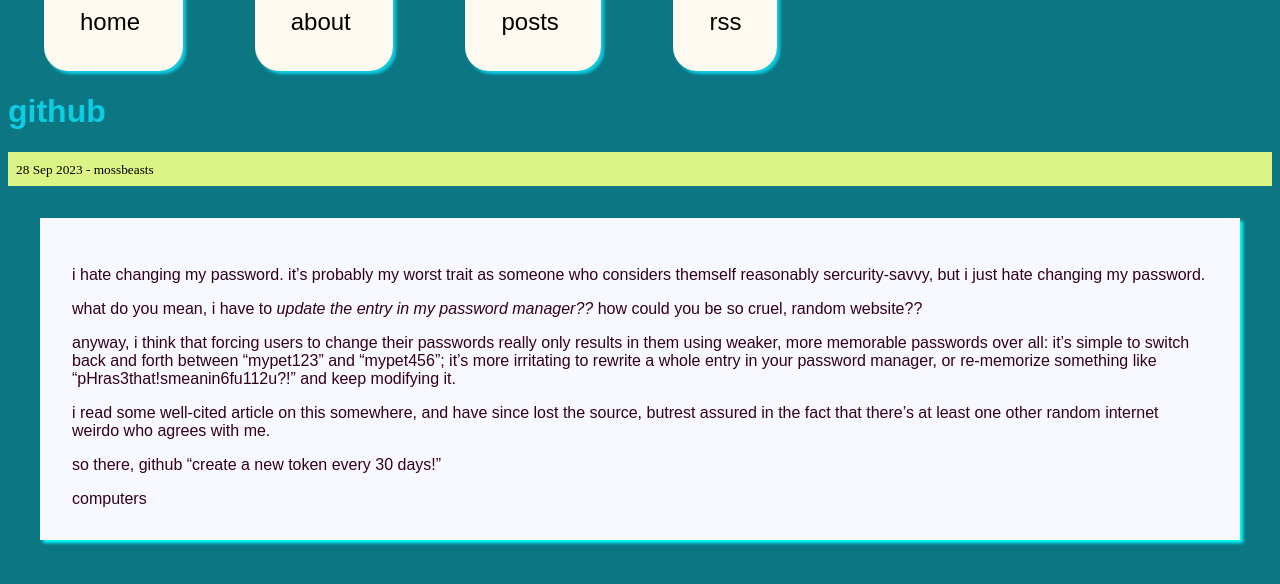
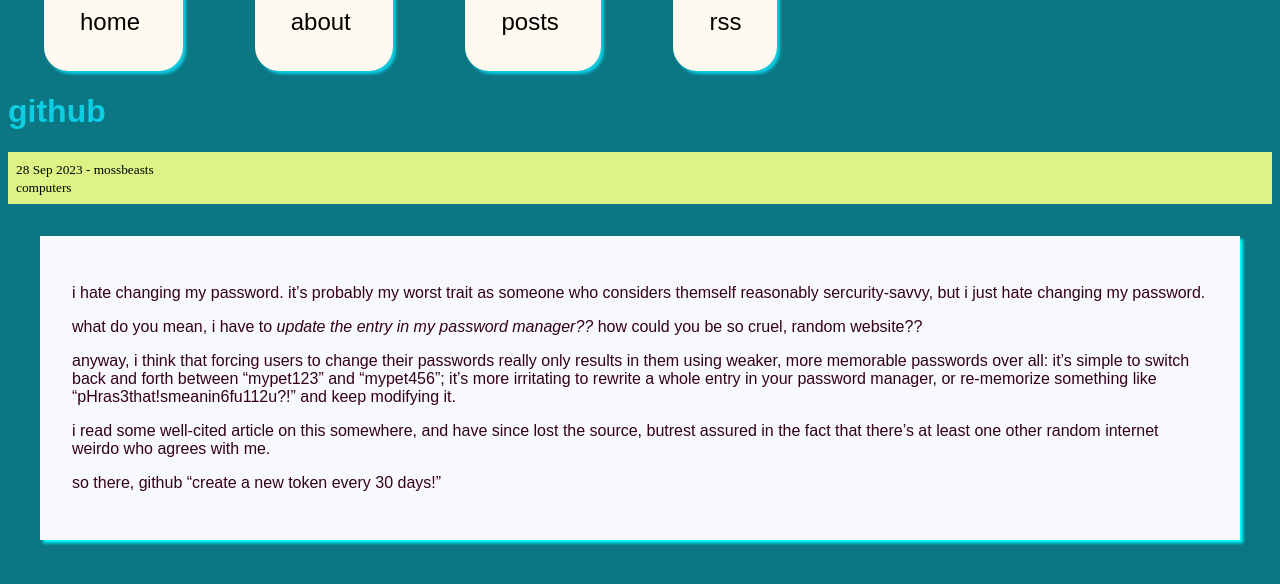
Before and after one commit to mossbeasts/mossbeasts.github.io, a Jekyll site: the page built from _posts/2023-09-28-github.md, in a window 1280 px wide. Shown: the top 584 px of the page. Built offline with Jekyll 4.4.1, drawn with Linux system fonts in a browser that asks for light colours.

Commit message:
post layout modification

```diff
--- a/_layouts/post.html
+++ b/_layouts/post.html
@@ -2,11 +2,12 @@
 layout: default
 ---
 <h1 class="posttitle">{{ page.title }}</h1>
-<bold><p class="bloo"><small>{{ page.date | date_to_string }} - {{ page.author }}</small></p></bold>
+<bold><p class="bloo"><small>{{ page.date | date_to_string }} - {{ page.author }}
+	<br />
+	{% for tag in page.tags %}
+		{{ tag }}
+	{% endfor %}
+</small></p></bold>
 <div class="postbody">
 {{ content }}
-<footer>
-	{%for tag in page.tags %}
-		{{ tag }}
-	{% endfor %}
 </div>
```
